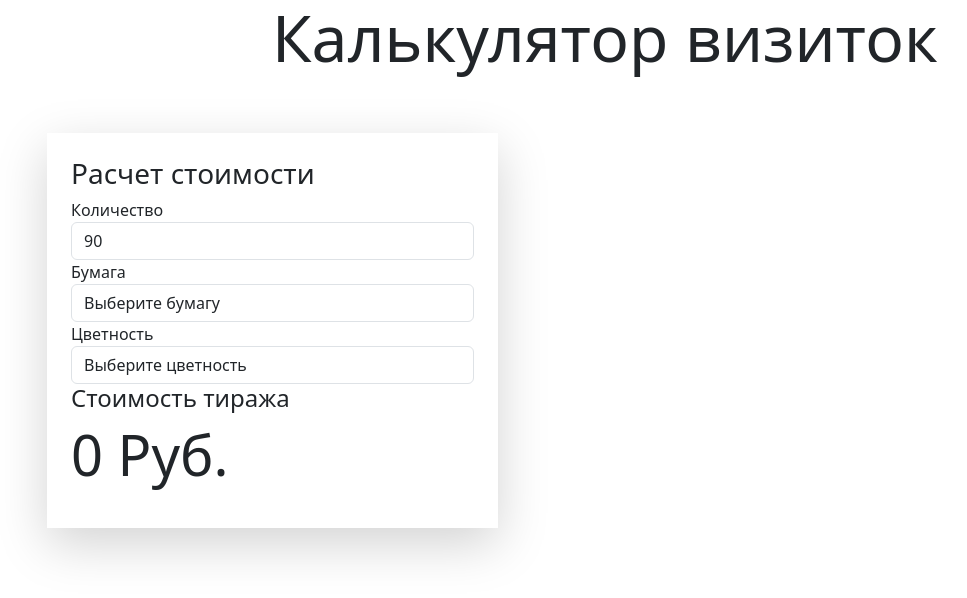
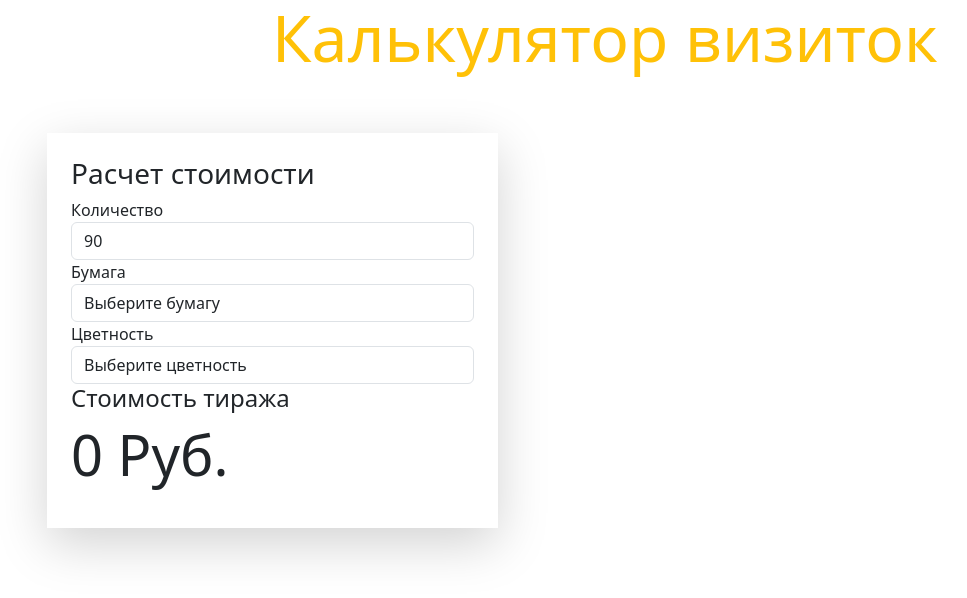
Before and after one commit to Iouchik/vixitki, a plain HTML site: page index.html in a window 1280 px wide. Shown: the whole page, without its empty margins (35-1002 px from the left). Drawn offline with nearby package versions, Linux system fonts and the light colour scheme.

Commit message:
Update index.html

```diff
--- a/index.html
+++ b/index.html
@@ -14,7 +14,7 @@
 </head>
 <body>
     <div class="container">
-        <h1 class="display-3 text-center --bs-success-bg-subtle">
+        <h1 class="display-3 text-center text-warning">
             Калькулятор визиток
         </h1>
         <div class="row">
```
